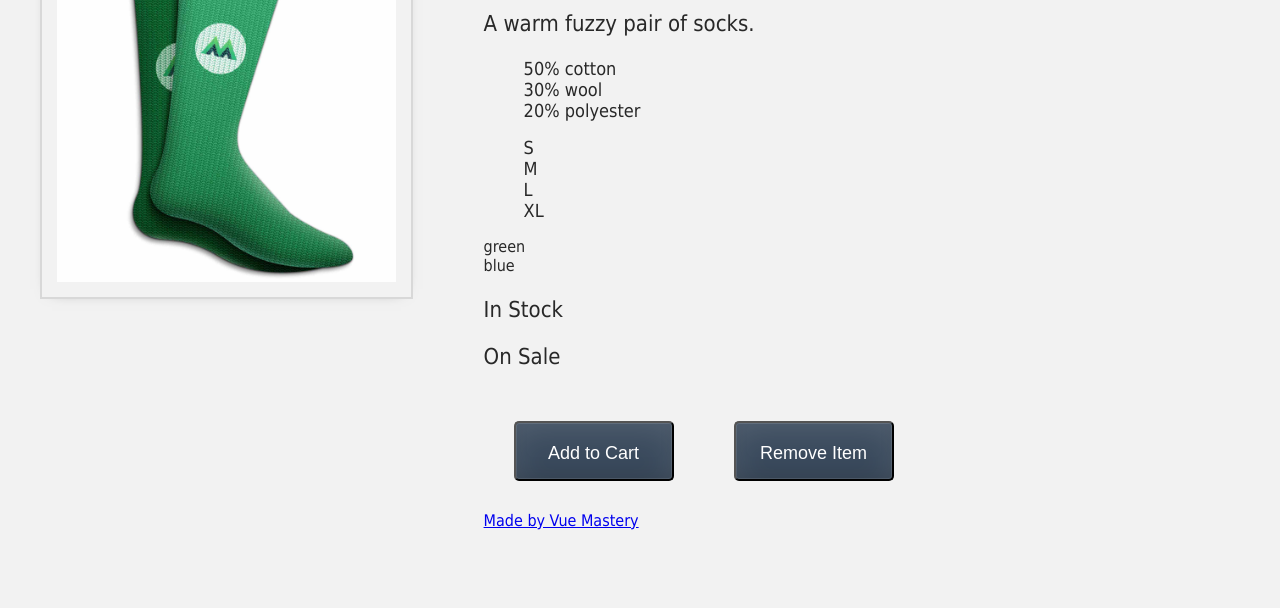
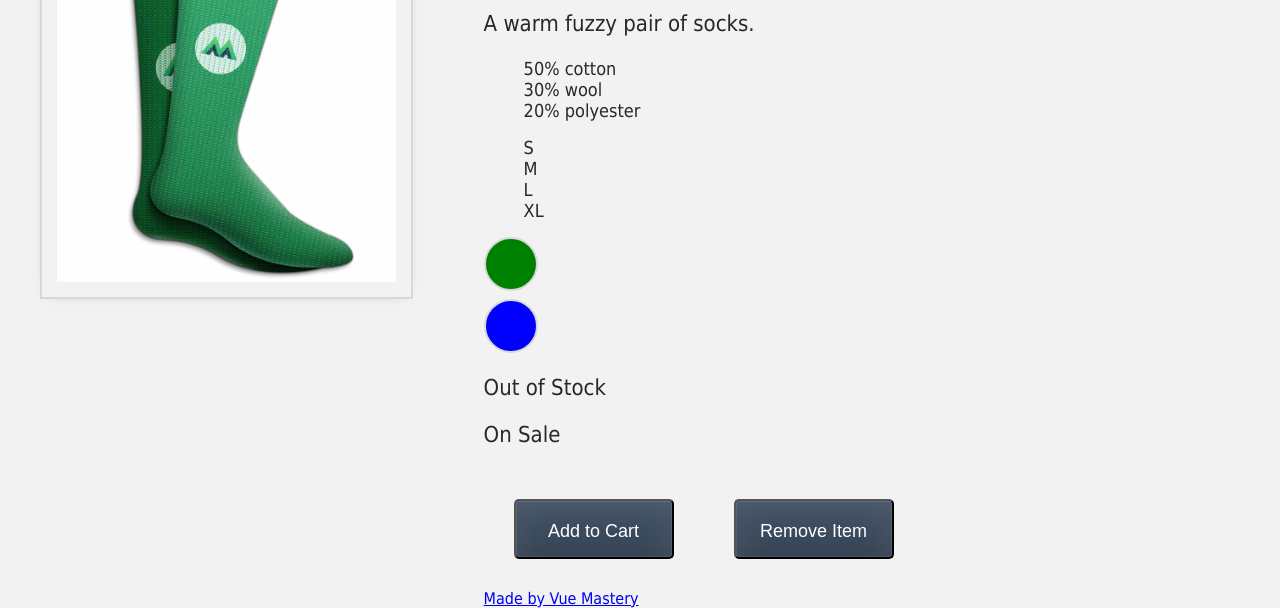
Before and after one commit to Huseinaz/Intro-to-vue, a plain HTML site: page index.html in a window 1280 px wide. Shown: the part 199-807 px from the top of the page. Drawn offline with nearby package versions, Linux system fonts and the light colour scheme.

Commit message:
Class and style binding

```diff
--- a/index.html
+++ b/index.html
@@ -14,7 +14,7 @@
       <div class="cart">Cart({{ cart }})</div>
       <div class="product-container">
         <div class="product-image">
-          <img :src="image" />
+          <img :src="image" :class="{ 'out-of-stock-img': !inStock }" />
         </div>
         <div class="product-info">
           <h1>{{ product }}</h1>
@@ -25,12 +25,23 @@
           <ul>
             <li v-for="(size, index) in sizes" :key="index">{{ size }}</li>
           </ul>
-          <div v-for="variant in variants" :key="variant.id" @mouseover="updateImage(variant.image)">{{ variant.color }}</div>
-          <p v-if="inventory > 10">In Stock</p>
-          <p v-else-if="inventory <= 10 && inventory > 0">Almost Sold Out!</p>
+          <div
+            v-for="variant in variants"
+            :key="variant.id"
+            @mouseover="updateImage(variant.image)"
+            class="color-circle"
+            :style="{ backgroundColor: variant.color }">
+          </div>
+          <p v-if="inStock > 10">In Stock</p>
           <p v-else>Out of Stock</p>
           <p v-if="onSale">On Sale</p>
-          <button class="button" @click="addToCart">Add to Cart</button>
+          <button
+            class="button"
+            :class="{ 'disabledButton': !inStock }"
+            @click="addToCart"
+            :disabled="!inStock">
+            Add to Cart
+          </button>
           <button class="button" @click="removeItem">Remove Item</button>
           <br><a :href="url">Made by Vue Mastery</a>
         </div>
--- a/main.js
+++ b/main.js
@@ -6,7 +6,7 @@ const app = Vue.createApp({
             description: 'A warm fuzzy pair of socks.',
             image: './assets/images/socks_green.jpg',
             details: ['50% cotton', '30% wool', '20% polyester'],
-            inventory: 100,
+            inStock: true,
             onSale: true,
             variants: [
                 { id: 2234, color: 'green', image: './assets/images/socks_green.jpg'},
```
